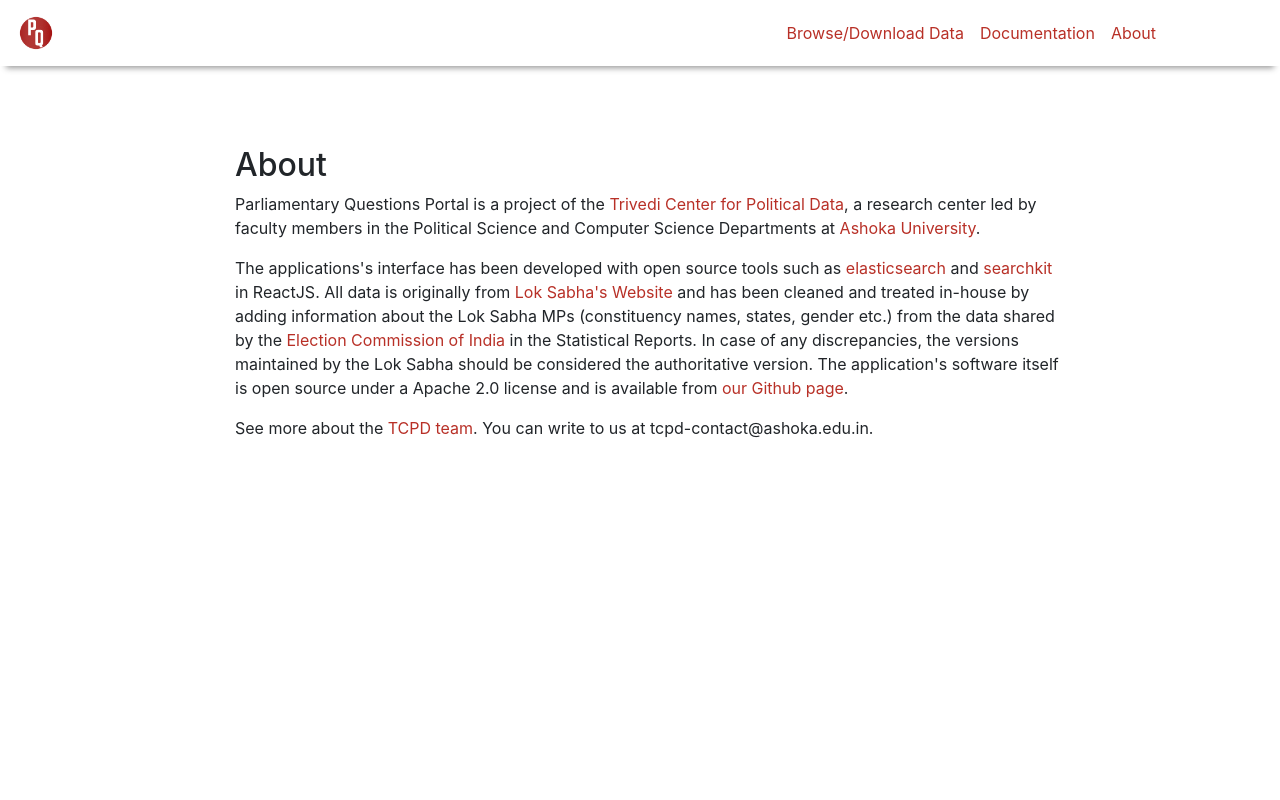
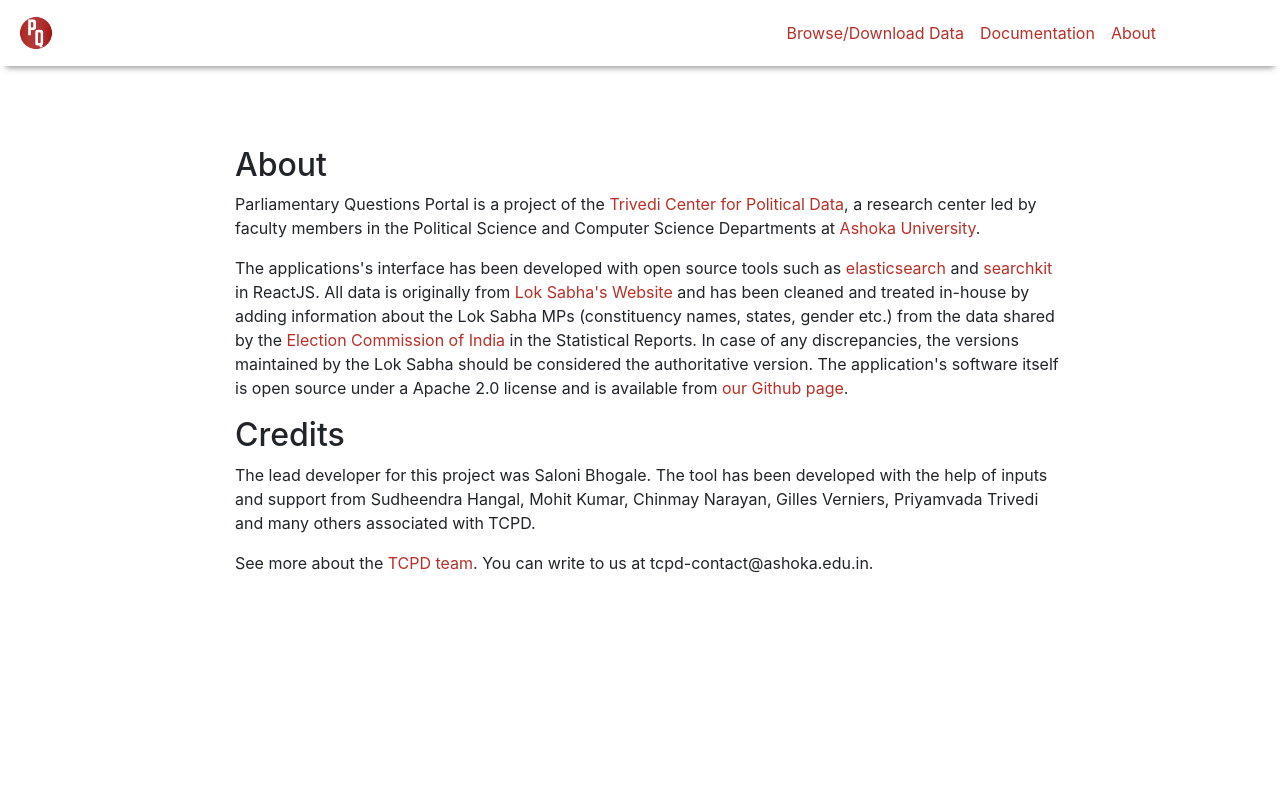
Before and after one commit to salonibhogale/qhsearchui, a React (Create React App) app: page /about in a window 1280 px wide. Shown: the top 800 px of the page. Built offline with nearby package versions, Linux system fonts and the light colour scheme; what searchkit would draw is missing.

Commit message:
updated about section & citation

```diff
--- a/src/Components/About.js
+++ b/src/Components/About.js
@@ -31,6 +31,13 @@
             Apache 2.0 license and is available from{" "}
             <a href="https://github.com/tcpd/qhsearchui">our Github page</a>.
           </p>
+          <h2> Credits </h2>
+          <p>
+            The lead developer for this project was Saloni Bhogale. The tool has
+            been developed with the help of inputs and support from Sudheendra
+            Hangal, Mohit Kumar, Chinmay Narayan, Gilles Verniers, Priyamvada
+            Trivedi and many others associated with TCPD.
+          </p>
           <p>
             See more about the{" "}
             <a href="https://tcpd.ashoka.edu.in/team/">TCPD team</a>. You can
--- a/src/Components/Documentation.js
+++ b/src/Components/Documentation.js
@@ -21,13 +21,13 @@
             suggested citations below:{" "}
           </p>
           <p>
-            <strong>Data:</strong> Bhogale, Saloni. “TPCD-IPD: TCPD Indian
-            Parliament Dataset (Question Hour)“. 2019. Trivedi Centre for
-            Political Data, Ashoka University.
+            <strong>Data:</strong> "TPCD-IPD: TCPD Indian Parliament Dataset
+            (Question Hour) 1.0". Trivedi Centre for Political Data, Ashoka
+            University
           </p>
           <p>
-            <strong>Codebook:</strong> Bhogale, Saloni. “TPCD-IPD: TCPD Indian
-            Parliament Codebook (Question Hour)“. 2019. Trivedi Centre for
+            <strong>Codebook:</strong> Bhogale, Saloni. "TPCD-IPD: TCPD Indian
+            Parliament Codebook (Question Hour)". 2019. Trivedi Centre for
             Political Data, Ashoka University.{" "}
           </p>
         </div>
```
Also changed, not shown: 1 other file (tests, documents, lock files or other folders).
